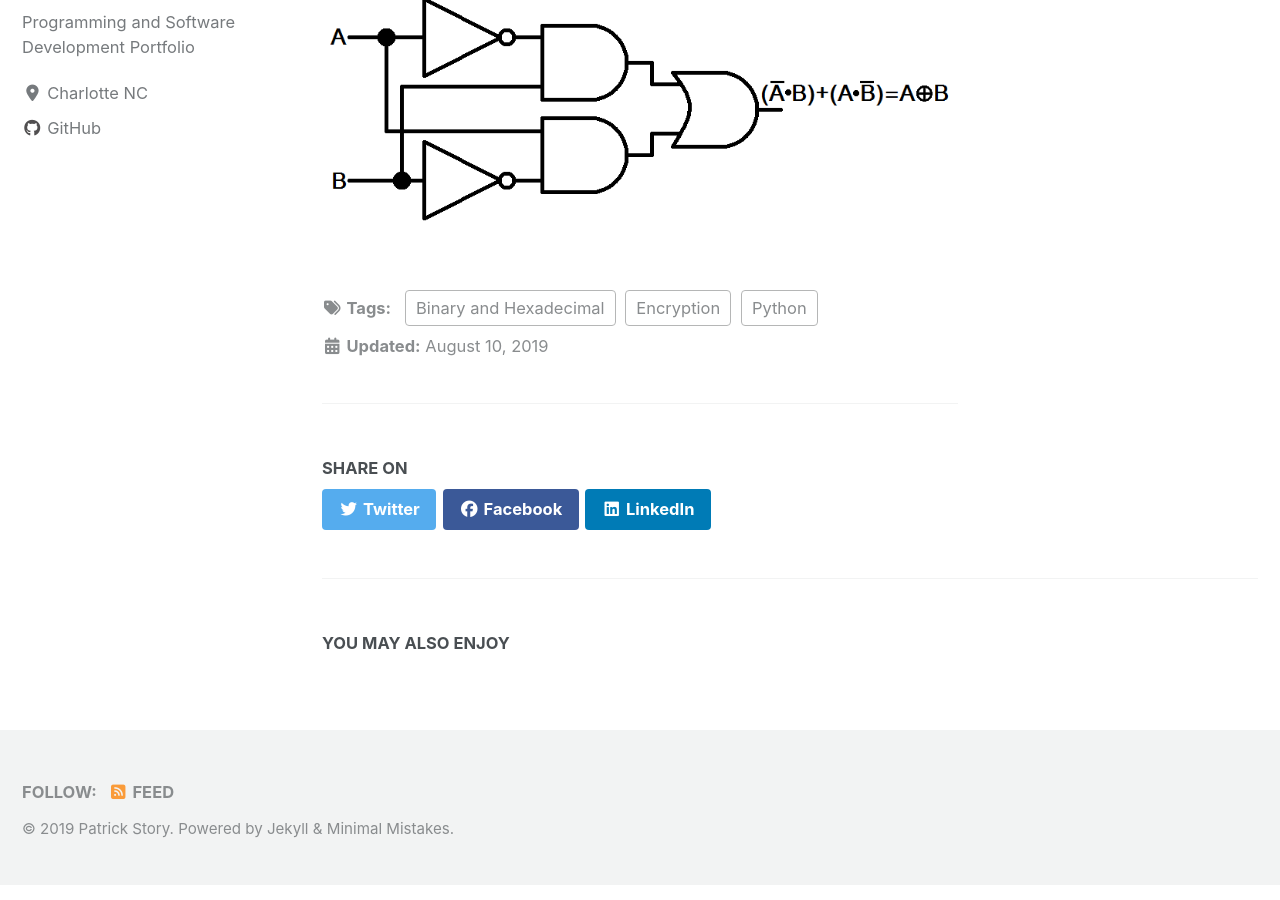
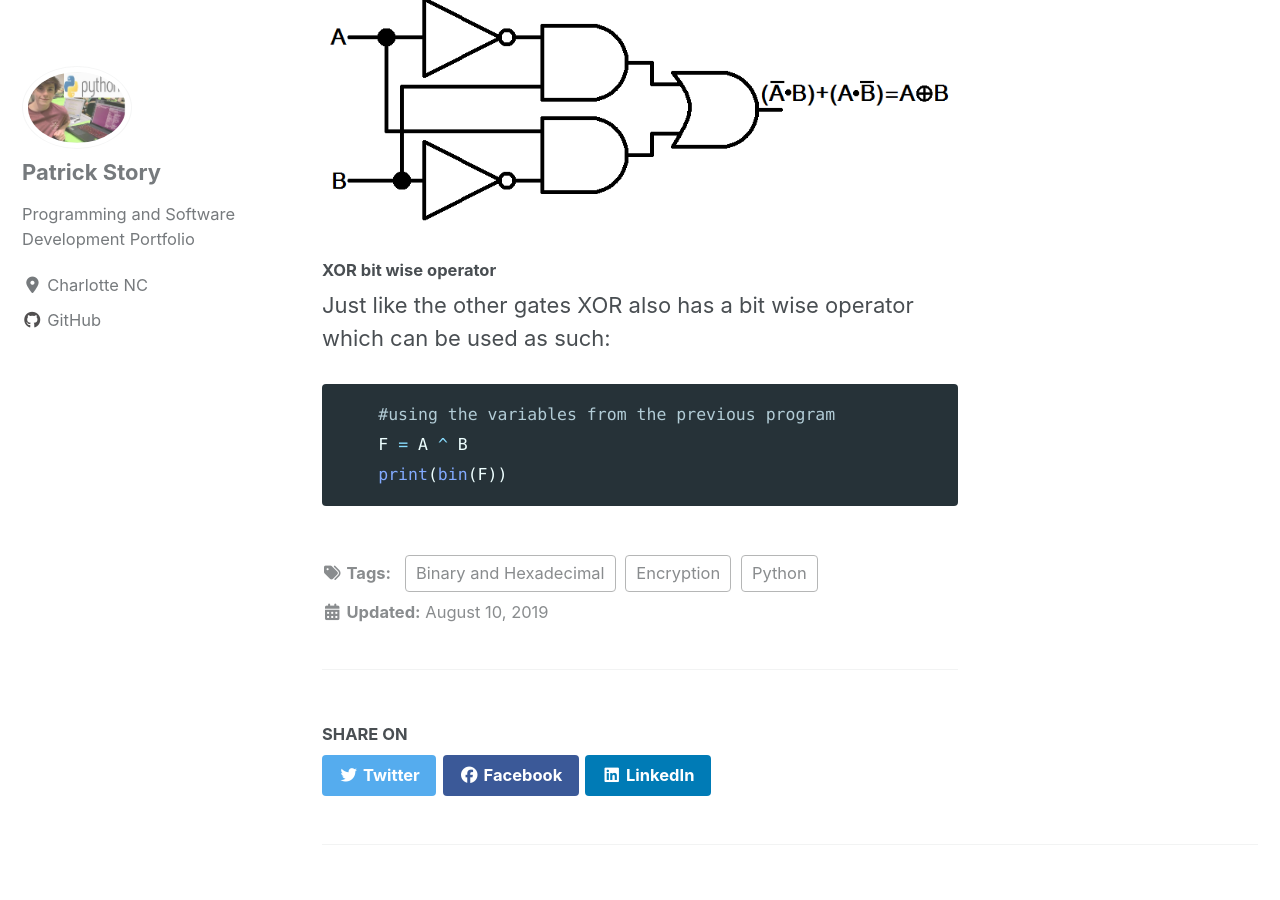
Before and after one commit to Patchyst/Patchyst.github.io, a Jekyll site: the page built from _posts/2019-08-10-binaryintro.md, in a window 1280 px wide and 900 px high, scrolled down 6268 px. Built offline with Jekyll 4.4.1, drawn with Linux system fonts in a browser that asks for light colours; cached includes are drawn as plain includes; nearby versions of some CDN libraries.

Commit message:
Updating Binary project

````diff
--- a/_posts/2019-08-10-binaryintro.md
+++ b/_posts/2019-08-10-binaryintro.md
@@ -83,3 +83,10 @@
 ## XOR Logic Gate
 The exclusive or gate or XOR gate, like many other gates, takes in two inputs. However, the XOR gate only produces a 1 bit when the inputs are contrary. For example a 1 and 0 input would give an output of 1 while an input of 1, 1 or 0, 0 would produce an output of 0. The XOR gate is useful for encrypting data because it's technically made up of three other gates. The diagram below:
 ![XOR-gate](/images/xorgate.jpg){:class="img-responsive"}
+#### XOR bit wise operator
+Just like the other gates XOR also has a bit wise operator which can be used as such:
+```python
+    #using the variables from the previous program
+    F = A ^ B
+    print(bin(F))
+```
````
